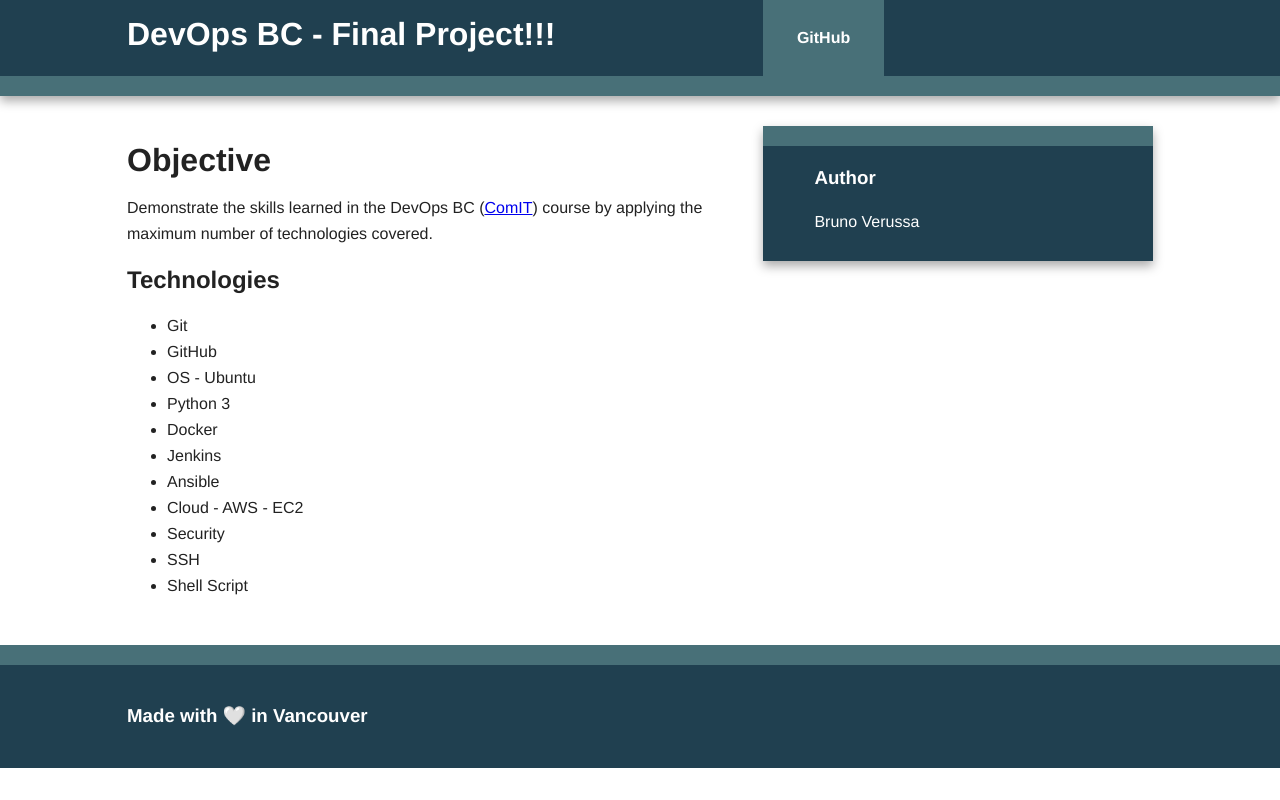
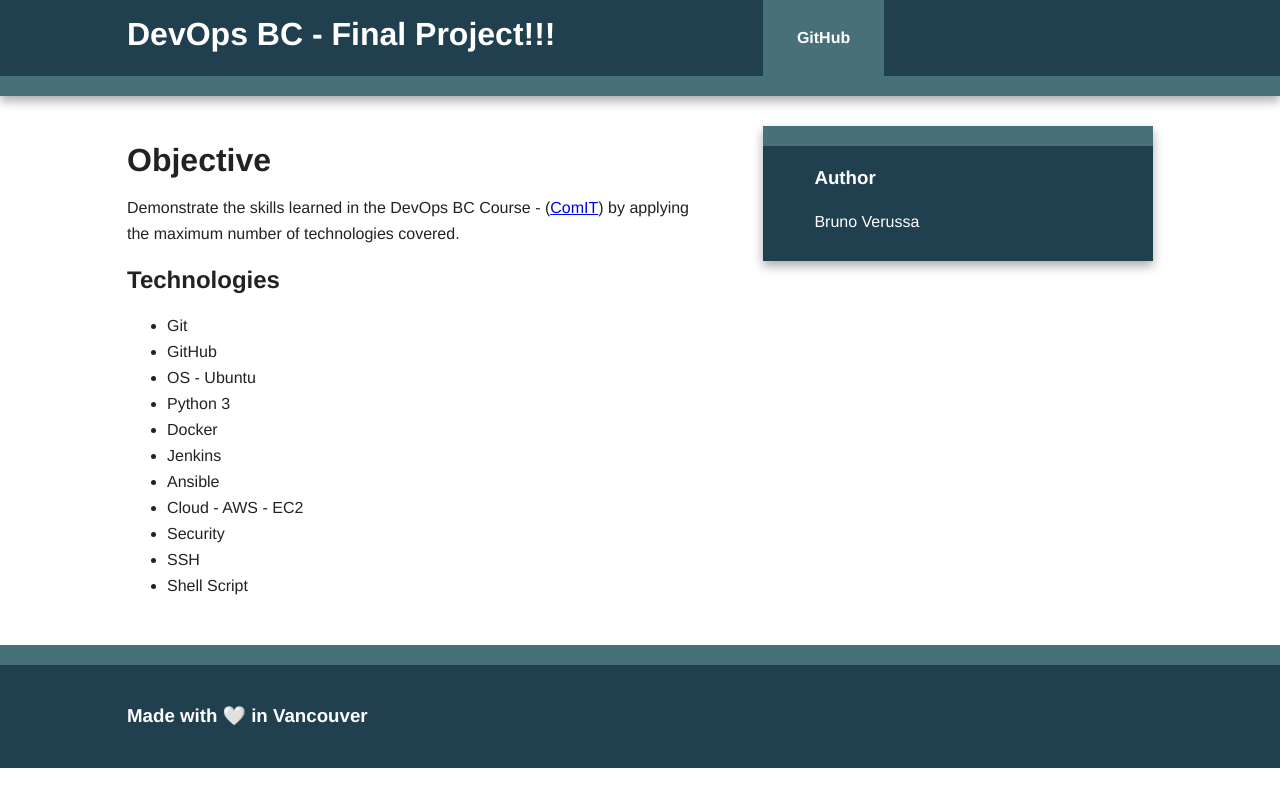
Before and after one commit to bverussa/devopsbc-project-src, a plain HTML site: page index.html in a window 1280 px wide. Drawn offline with nearby package versions, Linux system fonts and the light colour scheme.

Commit message:
Update index.html

```diff
--- a/index.html
+++ b/index.html
@@ -39,7 +39,7 @@
                 <article>
                     <header>
                         <h1>Objective</h1>
-                        <p>Demonstrate the skills learned in the DevOps BC (<a href="https://www.comit.org">ComIT</a>) course by applying the maximum number of technologies covered.</p>
+                        <p>Demonstrate the skills learned in the DevOps BC Course - (<a href="https://www.comit.org">ComIT</a>) by applying the maximum number of technologies covered.</p>
                     </header>
                     <section>
                         <h2>Technologies</h2>
```
